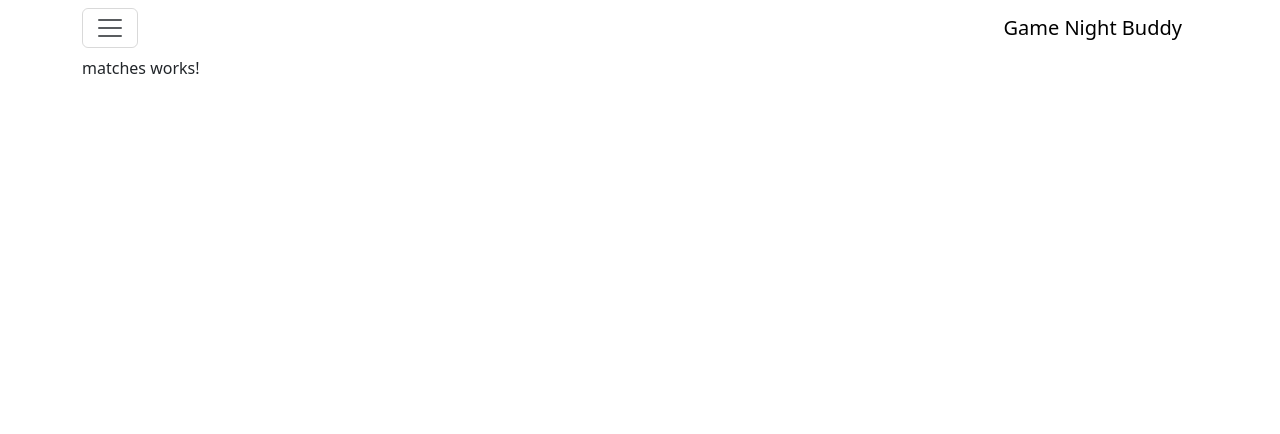
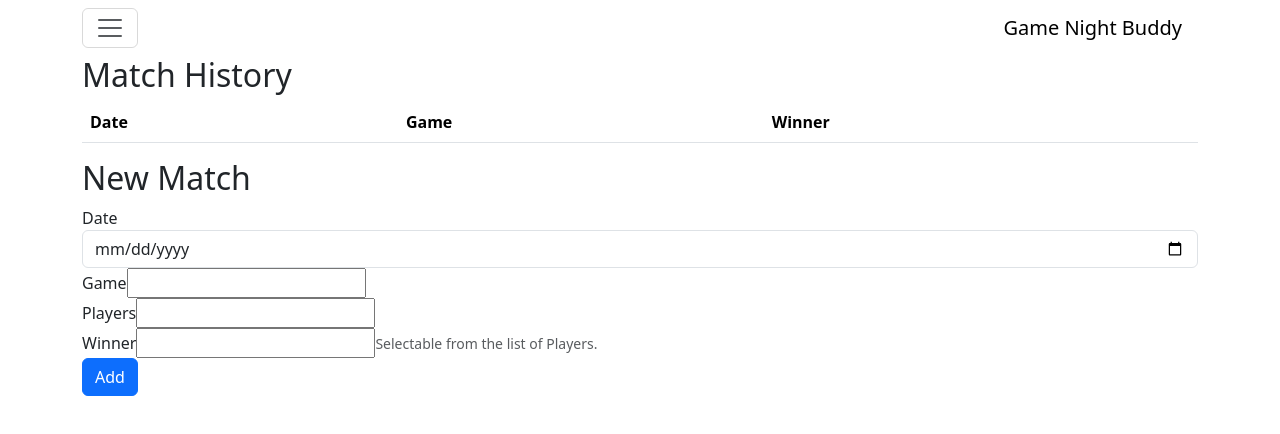
Before and after one commit to MattKraatz/GameNightBuddy, an Angular app: page /matches in a window 1280 px wide. Shown: the top 434 px of the page. Built offline with nearby package versions, Linux system fonts and the light colour scheme.

Commit message:
copied basic page structure, forms not functional yet

```diff
--- a/src/app/components/collection/collection/collection.component.html
+++ b/src/app/components/collection/collection/collection.component.html
@@ -1,3 +1,34 @@
-<p>
-  collection works!
-</p>
+<div class="collection">
+  <h2>Games Available</h2>
+  <table class="table">
+    <thead>
+      <tr>
+        <th>Game</th>
+        <th>Players</th>
+        <th>Owner</th>
+      </tr>
+    </thead>
+    <tbody>
+    </tbody>
+  </table>
+  <h2>New Game</h2>
+  <form>
+    <div class="form-group">
+      <label for="name">Name</label>
+      <input name="name" type="text" class="form-control" required />
+    </div>
+    <div class="form-group">
+      <label for="owner">Owner</label>
+      <input name="owner" type="text" class="form-control" required />
+    </div>
+    <div class="form-group">
+      <label for="minPlayers">Minimum # of Players</label>
+      <input name="minPlayers" type="number" class="form-control" required />
+    </div>
+    <div class="form-group">
+      <label for="maxPlayers">Maximum # of Players</label>
+      <input name="maxPlayers" type="number" class="form-control" required />
+    </div>
+    <button class="btn btn-primary btn-block">Add</button>
+  </form>
+</div>
--- a/src/app/components/home/home.component.css
+++ b/src/app/components/home/home.component.css
@@ -0,0 +1,23 @@
+.App {
+  text-align: center;
+}
+
+.App-logo {
+  animation: App-logo-spin infinite 20s linear;
+  height: 80px;
+}
+
+.App-header {
+  background-color: #222;
+  padding: 20px;
+  color: white;
+}
+
+.App-intro {
+  font-size: large;
+}
+
+@keyframes App-logo-spin {
+  from { transform: rotate(0deg); }
+  to { transform: rotate(360deg); }
+}
--- a/src/app/components/home/home.component.html
+++ b/src/app/components/home/home.component.html
@@ -1,3 +1,9 @@
-<p>
-  home works!
-</p>
+<div class="App">
+  <div class="App-header">
+    <img src="favicon.ico" class="App-logo" alt="logo" />
+    <h2>Welcome to Game Night Buddy</h2>
+  </div>
+  <p class="App-intro">
+    Click on the navigation above to explore.
+  </p>
+</div>
--- a/src/app/components/matches/matches/matches.component.html
+++ b/src/app/components/matches/matches/matches.component.html
@@ -1,3 +1,35 @@
-<p>
-  matches works!
-</p>
+<div class="matches">
+  <h2>Match History</h2>
+  <table class="table">
+    <thead>
+      <tr>
+        <th>Date</th>
+        <th>Game</th>
+        <th>Winner</th>
+      </tr>
+    </thead>
+    <tbody>
+    </tbody>
+  </table>
+  <h2>New Match</h2>
+  <form>
+    <div class="form-group">
+      <label for="date">Date</label>
+      <input name="date" type="date" class="form-control" required />
+    </div>
+    <div class="form-group">
+      <label for="game">Game</label>
+      <input type="text" name="game" required />
+    </div>
+    <div class="form-group">
+      <label for="players">Players</label>
+      <input type="text" name="players" required />
+    </div>
+    <div class="form-group">
+      <label for="winner">Winner</label>
+      <input type="text" name="winner" />
+      <small id="winnerHelp" class="form-text text-muted">Selectable from the list of Players.</small>
+    </div>
+    <button class="btn btn-primary btn-block">Add</button>
+  </form>
+</div>
--- a/src/app/components/members/members/members.component.html
+++ b/src/app/components/members/members/members.component.html
@@ -1,3 +1,29 @@
-<p>
-  members works!
-</p>
+<div class="members">
+  <h2>Members</h2>
+  <table class="table">
+    <thead>
+      <tr>
+        <th>#</th>
+        <th>Name</th>
+      </tr>
+    </thead>
+    <tbody>
+    </tbody>
+  </table>
+  <h2>New Member</h2>
+  <form>
+    <div class="form-group">
+      <label for="firstName">First Name</label>
+      <input name="firstName" type="text" class="form-control" required />
+    </div>
+    <div class="form-group">
+      <label for="lastName">Last Name</label>
+      <input name="lastName" type="text" class="form-control" required />
+    </div>
+    <div class="form-group">
+      <label for="email">Email</label>
+      <input name="email" type="email" class="form-control" required />
+    </div>
+    <button class="btn btn-primary btn-block">Add</button>
+  </form>
+</div>
```
Also changed, not shown: src/angular.svg (added).
